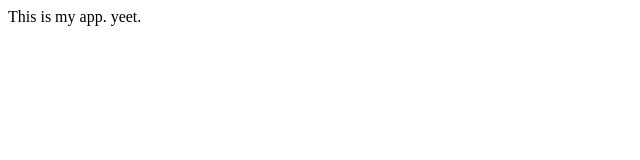
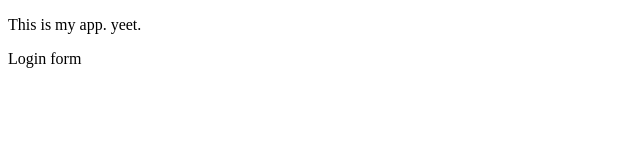
Before and after one commit to natehoffmaster/myappsample, a plain HTML site: page index.html in a window 1280 px wide. Shown: the whole page, without its empty margins (0-640 px from the left). Drawn offline with Linux system fonts and the light colour scheme.

Commit message:
Login form

```diff
--- /dev/null
+++ b/dir2/app2.js
@@ -0,0 +1 @@
+console.log('yeet2');
--- a/index.html
+++ b/index.html
@@ -4,6 +4,7 @@
         <title>My app</title>
     </head>
     <body>
-        <span>This is my app. yeet.</span>
+        <p>This is my app. yeet.</p>
+        <p>Login form</p>
     </body>
 </html>
```
Also changed, not shown: login.html (added, +1 -0 lines), log.txt (added).
